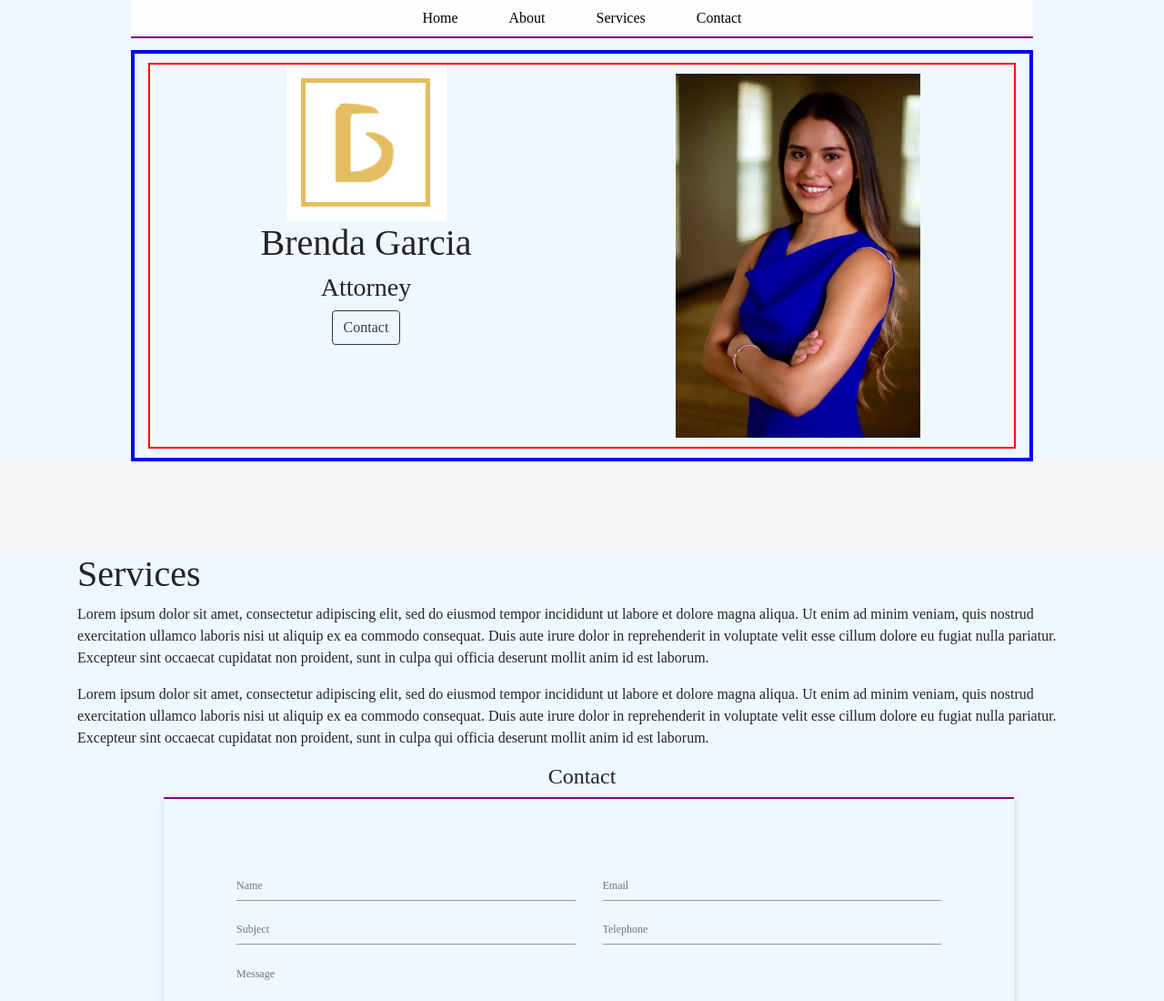
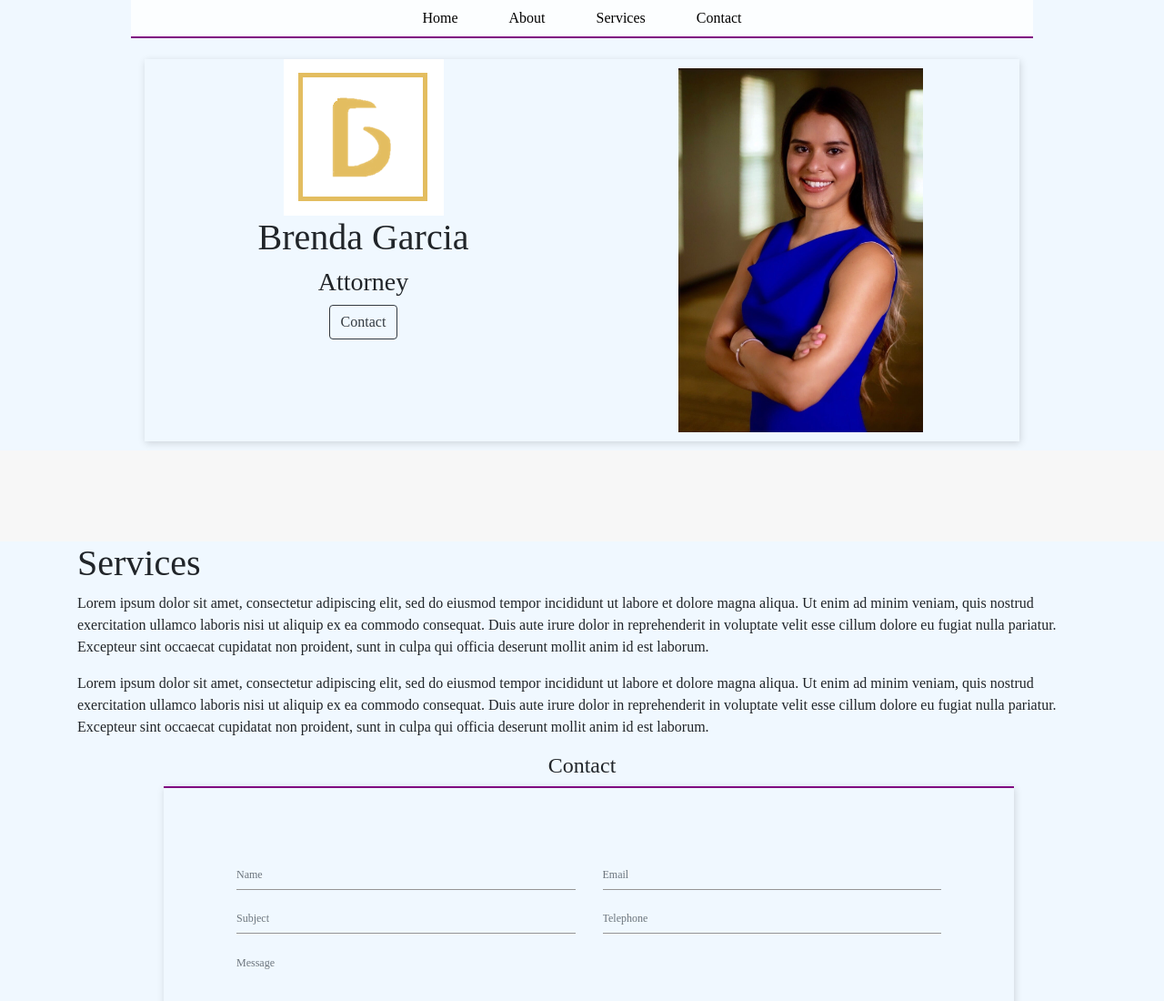
Before and after one commit to jgarcia1931/LawSite, a plain HTML site: page index.html in a window 1280 px wide. Shown: the top 1100 px of the page at 91% size. Drawn offline with nearby package versions, Linux system fonts and the light colour scheme; grey boxes are pictures that could not be loaded; a script that the page names is missing; a web font is replaced by a local one.

Commit message:
added depth to banner

```diff
--- a/css/style2.css
+++ b/css/style2.css
@@ -65,7 +65,7 @@ body{
     display: flex;
     align-items: center;
     justify-content: center;
-    border: blue solid 4px;
+    /*border: blue solid 4px;*/
 }
 
 #bannerRow {
@@ -73,7 +73,9 @@ body{
     padding: 0;
     padding-left: 0;
     padding-right: 0;
-    border: red solid 2px;
+    /*border: red solid 2px;*/
+    box-shadow: 1px 2px 8px rgba(0, 0, 0, 0.15);
+
 }
 
 #profileDiv {
--- a/index.html
+++ b/index.html
@@ -28,16 +28,16 @@
                 <div class="collapse navbar-collapse" id="navbarNavAltMarkup">
                     <ul class="navbar-nav mx-auto">
                         <li class="nav-item">
-                            <a class="nav-link" href="#">Home</a>
+                            <a class="nav-link" href="#testnav">Home</a>
                         </li>
                         <li class="nav-item">
                             <a class="nav-link" href="#">About</a>
                         </li>
                         <li class="nav-item">
-                            <a class="nav-link" href="#">Services</a>
+                            <a class="nav-link" href="#services">Services</a>
                         </li>
                         <li class="nav-item">
-                            <a class="nav-link" href="#">Contact</a>
+                            <a class="nav-link" href="#contact">Contact</a>
                         </li>
                     </ul>
                 </div>
@@ -54,7 +54,7 @@
 <!--                    data-wait="3000"-->
 <!--                    data-words='["Immigration", "Visas", "DACA", "Accidents"]'>Servicing:-->
 <!--                </h3>-->
-                <button type="button" class="btn btn-outline-dark">Contact</button>
+                <a type="button" href="#contact" class="btn btn-outline-dark">Contact</a>
             </div>
             <div id="profileDiv" class="col-sm-12 col-md-6 col-lg-6 col-xl-6">
                 <img id="profile" src="img/7E5ACB6C-3C4E-4019-A57C-159694DE97C5.jpeg" alt="Brenda Garcia">
```
